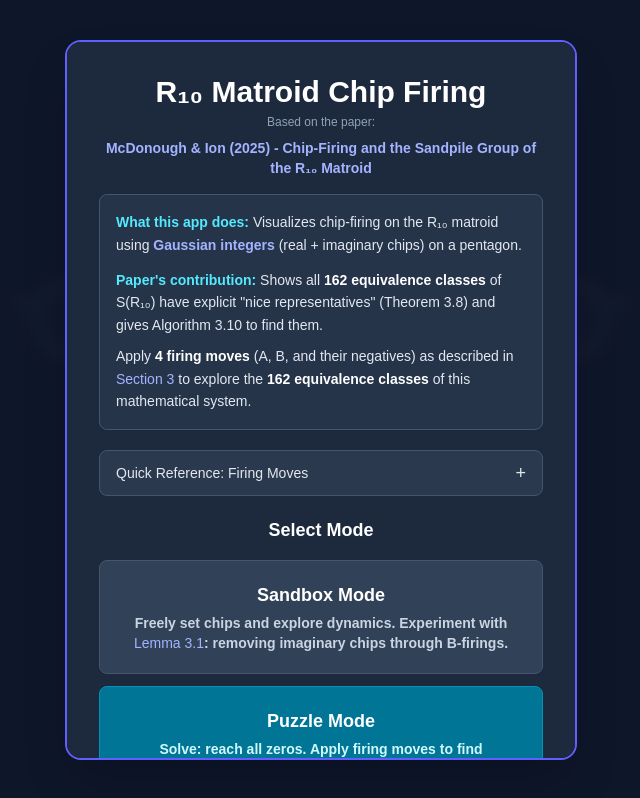
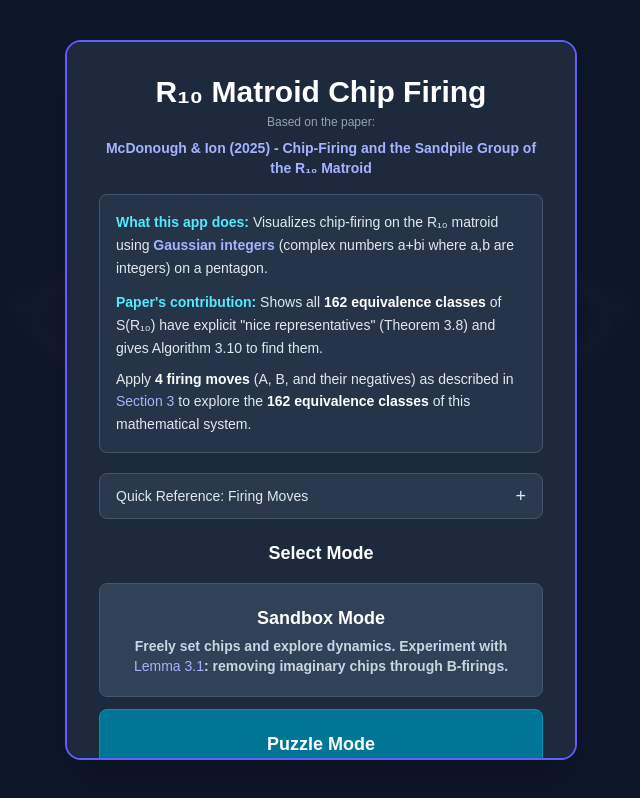
Before and after one commit to mikeion/pentagon-game, a Next.js app in the folder pentagon-webapp/: page / in a window 1280 px wide. Shown: the whole page, without its empty margins (319-959 px from the left). Built offline with nearby package versions, Linux system fonts and the light colour scheme.

Commit message:
Fix Gaussian integer description to be mathematically accurate
Changed from 'real + imaginary chips' to 'complex numbers a+bi where a,b are integers' which is the correct definition of Gaussian integers

```diff
--- a/pentagon-webapp/src/components/PentagonGame.tsx
+++ b/pentagon-webapp/src/components/PentagonGame.tsx
@@ -644,7 +644,7 @@ export default function PentagonGame({ initialMode }: PentagonGameProps = {}) {
                 {/* Introductory Context */}
                 <div className="bg-slate-700/50 p-4 rounded-lg mb-5 border border-slate-600">
                   <p className="text-slate-200 text-sm leading-relaxed mb-3">
-                    <span className="font-semibold text-cyan-300">What this app does:</span> Visualizes chip-firing on the R₁₀ matroid using <span className="font-semibold text-indigo-300">Gaussian integers</span> (real + imaginary chips) on a pentagon.
+                    <span className="font-semibold text-cyan-300">What this app does:</span> Visualizes chip-firing on the R₁₀ matroid using <span className="font-semibold text-indigo-300">Gaussian integers</span> (complex numbers a+bi where a,b are integers) on a pentagon.
                   </p>
                   <p className="text-slate-200 text-sm leading-relaxed mb-2">
                     <span className="font-semibold text-cyan-300">Paper's contribution:</span> Shows all <span className="font-semibold text-white">162 equivalence classes</span> of S(R₁₀) have explicit "nice representatives" (Theorem 3.8) and gives Algorithm 3.10 to find them.
```
